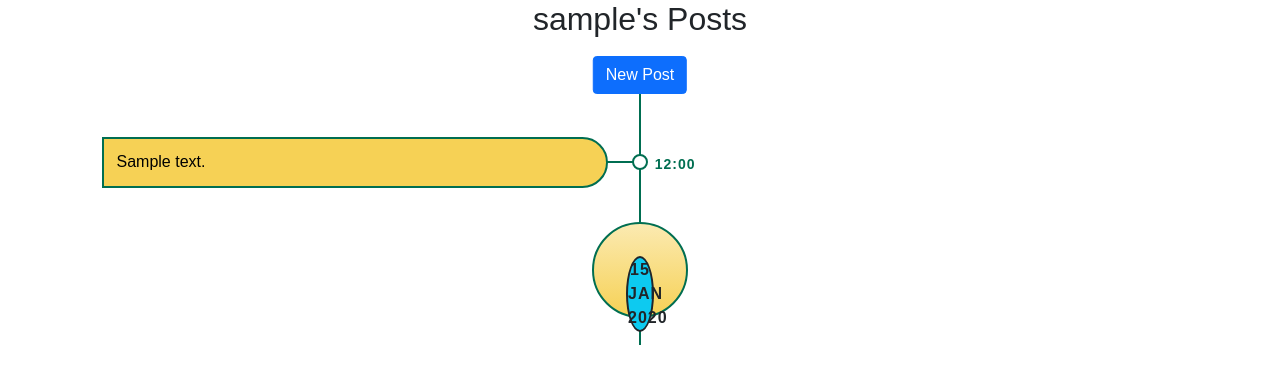
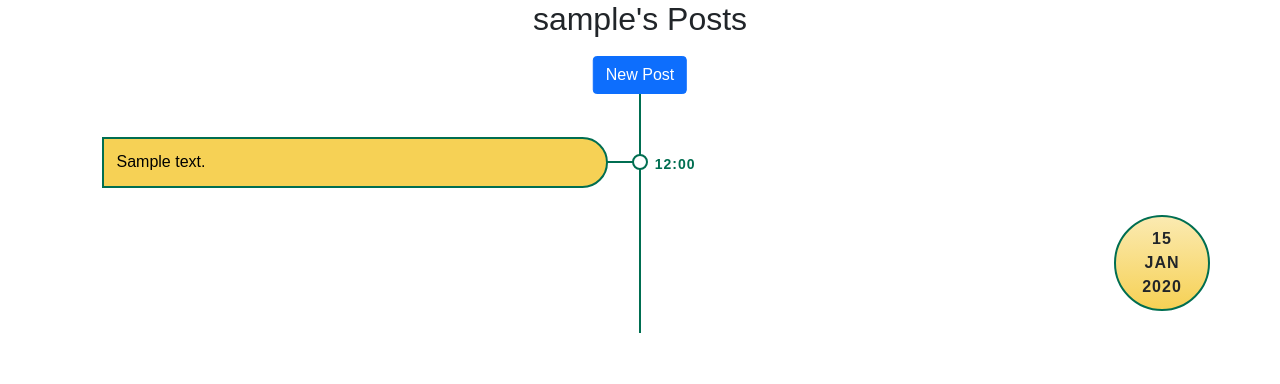
Before and after one commit to timotiousPrime/ydotcom, a Django app: a page that uses ydotcom/posts/templates/posts/timelineDate.html in a window 1280 px wide. Shown: the part 56-440 px from the top of the page. Run offline with Django 5.2, Linux system fonts and the light colour scheme; a user stored in the database is signed in; tables that the repository leaves empty hold one stand-in row (values such as "Sample post"); some libraries are stand-ins or nearby versions.

Commit message:
refine timeline post date feature

```diff
--- a/ydotcom/posts/templates/posts/timelineDate.html
+++ b/ydotcom/posts/templates/posts/timelineDate.html
@@ -1,5 +1,3 @@
-<div class="date-container post-date ">
-    <p class="post-date rounded-circle border border-dark border-2 bg-info align-middle">
-            {{day|date:"j M Y"}}
-    </p>
+<div class="date-container text-center text-wrap round post-date d-flex justify-content-center align-items-center">
+        {{day|date:"j M Y"}}
 </div>
```
